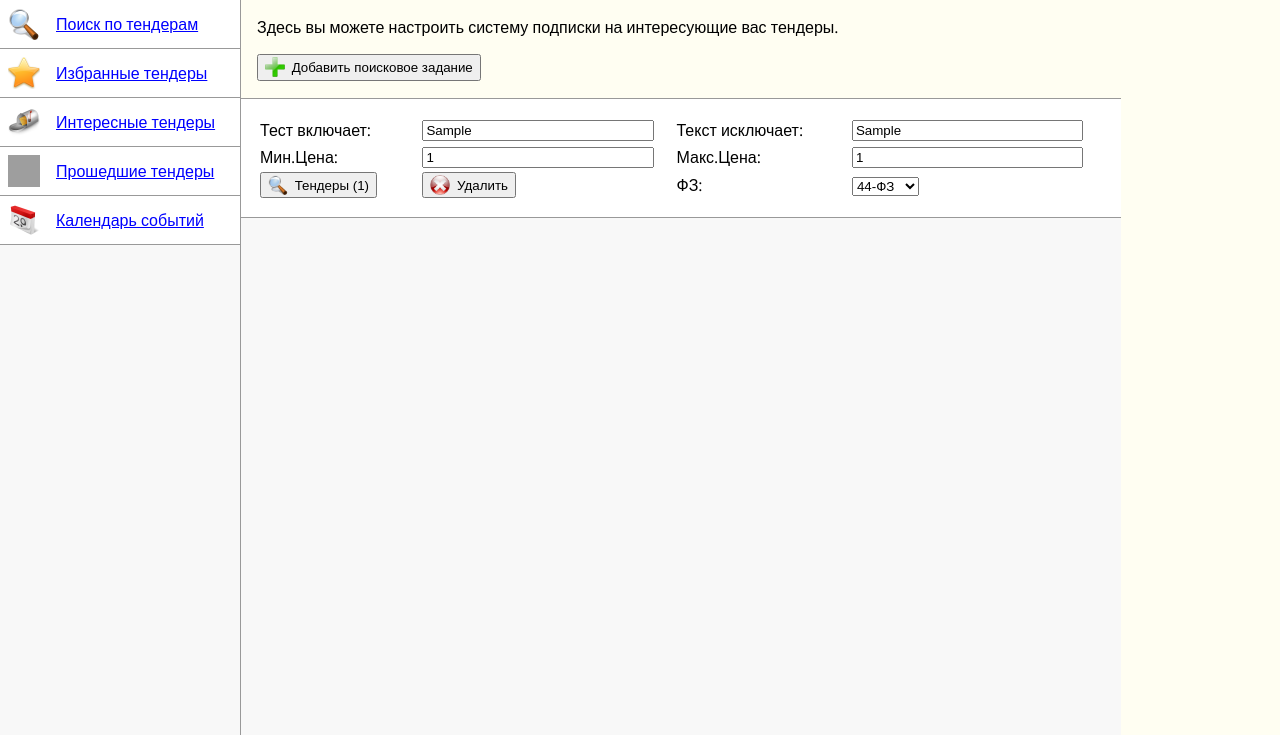
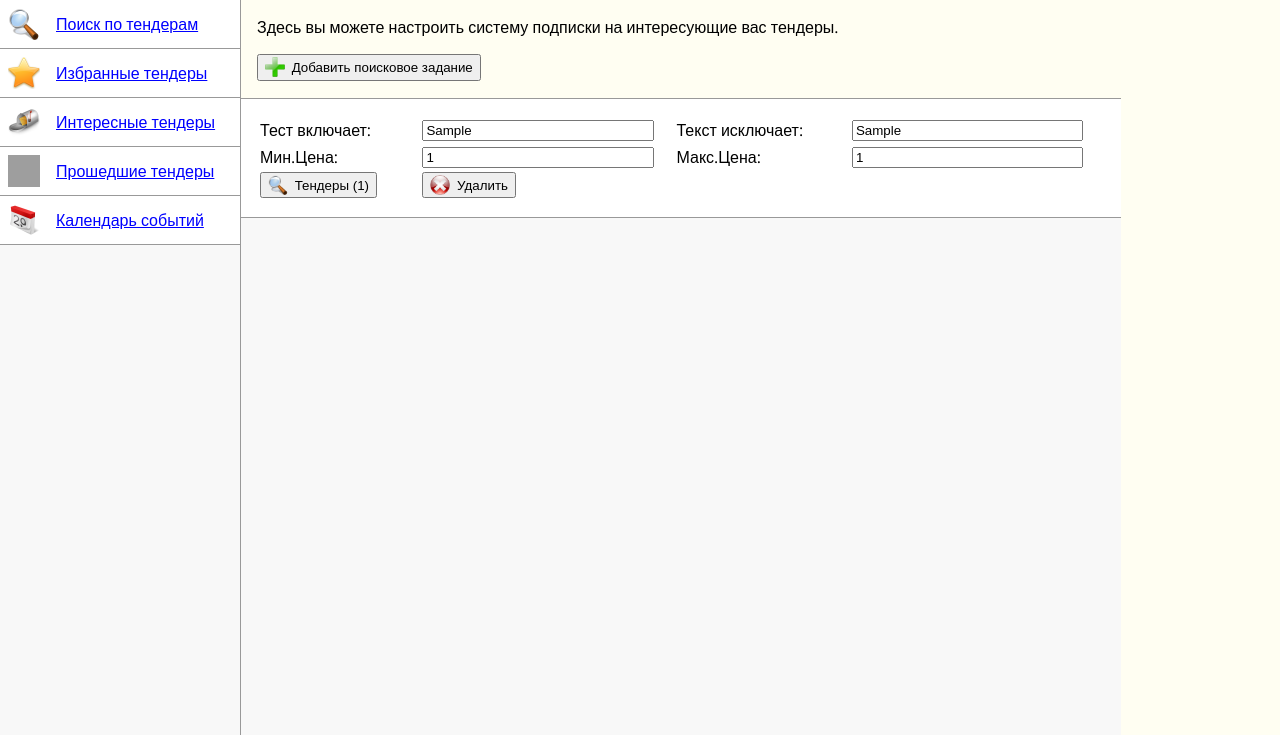
Before and after one commit to memstream/zakupteam, a PHP site: page /notify.php in a window 1280 px wide. Shown: the part 65-800 px from the top of the page. Run offline with PHP 8.4, Linux system fonts and the light colour scheme; the visitor is signed in with stand-in values (Sample User, id 1); tables that the repository leaves empty hold one stand-in row (values such as "Sample post"); grey boxes marked "Sample" are stand-in pictures; grey boxes are pictures that could not be loaded.

Commit message:
Убрал переключатель 44/223 из интересных тендеров

```diff
--- a/js/notify.js
+++ b/js/notify.js
@@ -25,7 +25,6 @@ function formBindEvents(form) {
 		});
 	}
 	$(form).find('input').change(onChange);
-	$(form).find('select').change(onChange);
 }
 
 $(document).ready(function() {
--- a/notify.php
+++ b/notify.php
@@ -69,13 +69,6 @@ require_once __DIR__ . '/php/p/begin_app.php'; ?>
 							Удалить
 						</button>
 					</td>
-					<td>ФЗ:</td>
-					<td>
-						<select name="fz">
-							<option value="44" <?= $nr->fz == 44 ? 'selected' : '' ?>>44-ФЗ</option>
-							<option value="223" <?= $nr->fz == 223 ? 'selected' : '' ?>>223-ФЗ</option>
-						</select>
-					</td>
 				</tr>
 			</table>
 		</div>
@@ -130,13 +123,6 @@ require_once __DIR__ . '/php/p/begin_app.php'; ?>
 					Удалить
 				</button>
 			</td>
-			<td>ФЗ:</td>
-			<td>
-				<select name="f">
-					<option value="44" <?= FZ == 44 ? 'selected' : '' ?>>44-ФЗ</option>
-					<option value="223" <?= FZ == 223 ? 'selected' : '' ?>>223-ФЗ</option>
-				</select>
-			</td>
 		</tr>
 	</table>
 </div>
```
